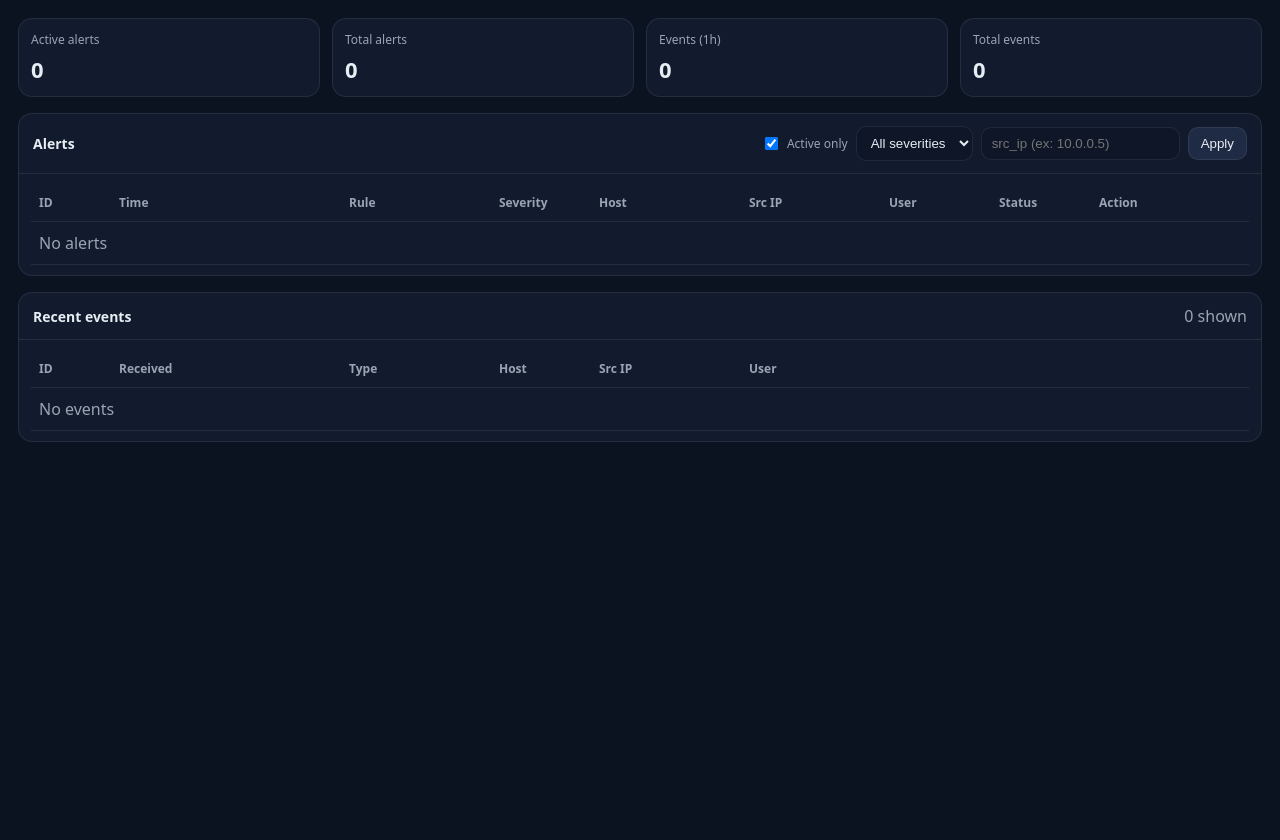
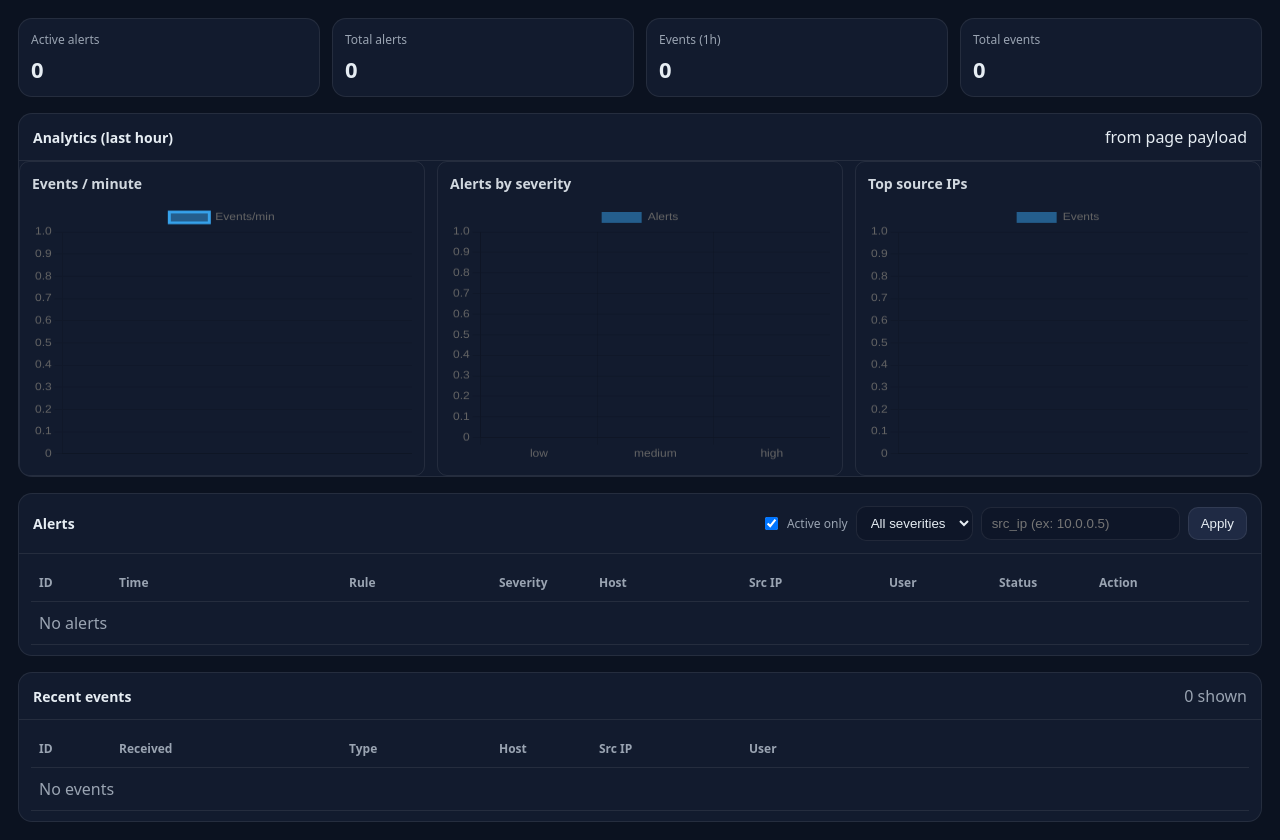
Before and after one commit to jmorty999/SentinelLab, a FastAPI app: page / in a window 1280 px wide. Shown: the part 79-919 px from the top of the page. Before the commit the page ends 521 px from the top, so only its background shows below. Run offline with FastAPI, Linux system fonts and the light colour scheme; data that the repository does not hold is empty.

Commit message:
feat(dashboard): add mini web dashboard with filters and charts

```diff
--- a/soc-api/app/main.py
+++ b/soc-api/app/main.py
@@ -146,6 +146,54 @@ def list_alerts(limit: int = 50, db: Session = Depends(get_db)):
         for a in rows
     ]
     return {"count": len(items), "items": items}
+@app.get("/api/stats")
+def stats(db: Session = Depends(get_db)):
+    now = datetime.now(timezone.utc)
+    hour_ago = now - timedelta(hours=1)
+
+    # Events per minute (last hour)
+    # Postgres: date_trunc('minute', received_at)
+    per_min_stmt = (
+        select(
+            func.date_trunc("minute", Event.received_at).label("bucket"),
+            func.count().label("count"),
+        )
+        .where(Event.received_at >= hour_ago)
+        .group_by("bucket")
+        .order_by("bucket")
+    )
+    per_min_rows = db.execute(per_min_stmt).all()
+    events_per_min = [
+        {"t": r.bucket.isoformat(), "c": int(r.count)} for r in per_min_rows
+    ]
+
+    # Alerts by severity
+    sev_stmt = (
+        select(Alert.severity, func.count().label("count"))
+        .group_by(Alert.severity)
+        .order_by(desc("count"))
+    )
+    sev_rows = db.execute(sev_stmt).all()
+    alerts_by_severity = [{"severity": s, "count": int(c)} for s, c in sev_rows]
+
+    # Top source IPs (events last hour)
+    top_ip_stmt = (
+        select(Event.src_ip, func.count().label("count"))
+        .where(Event.received_at >= hour_ago)
+        .where(Event.src_ip.is_not(None))
+        .group_by(Event.src_ip)
+        .order_by(desc("count"))
+        .limit(5)
+    )
+    top_ip_rows = db.execute(top_ip_stmt).all()
+    top_src_ips = [{"src_ip": ip, "count": int(c)} for ip, c in top_ip_rows]
+
+    return {
+        "window": {"from": hour_ago.isoformat(), "to": now.isoformat()},
+        "events_per_min": events_per_min,
+        "alerts_by_severity": alerts_by_severity,
+        "top_src_ips": top_src_ips,
+    }
 
 
 @app.patch("/alerts/{alert_id}/resolve")
@@ -208,42 +256,38 @@ def dashboard_data(
     ).scalars().all()
 
     events = db.execute(
-        select(Event).order_by(desc(Event.received_at)).limit(events_limit)
-    ).scalars().all()
+        select(Event).order_by(desc(Event.received_at)).limit(events_limit)).scalars().all()
+    def alert_to_dict(a: Alert):
+        return {
+            "id": a.id,
+            "created_at": a.created_at.isoformat() if a.created_at else None,
+            "rule": a.rule,
+            "severity": a.severity,
+            "host": a.host,
+            "src_ip": a.src_ip,
+            "user": a.user,
+            "message": a.message,
+            "is_active": a.is_active,
+        }
 
-    return JSONResponse(
-        {
-            "kpi": {
-                "active_alerts": active_alerts_count,
-                "total_alerts": total_alerts_count,
-                "events_last_hour": events_last_hour,
-                "total_events": total_events,
-            },
-            "alerts": [
-                {
-                    "id": a.id,
-                    "created_at": a.created_at.isoformat(),
-                    "rule": a.rule,
-                    "severity": a.severity,
-                    "host": a.host,
-                    "src_ip": a.src_ip,
-                    "user": a.user,
-                    "message": a.message,
-                    "is_active": a.is_active,
-                }
-                for a in alerts
-            ],
-            "events": [
-                {
-                    "id": e.id,
-                    "received_at": e.received_at.isoformat(),
-                    "event_type": e.event_type,
-                    "host": e.host,
-                    "src_ip": e.src_ip,
-                    "user": e.user,
-                    "message": e.message,
-                }
-                for e in events
-            ],
+    def event_to_dict(e: Event):
+        return {
+            "id": e.id,
+            "received_at": e.received_at.isoformat() if e.received_at else None,
+            "event_type": e.event_type,
+            "host": e.host,
+            "src_ip": e.src_ip,
+            "user": e.user,
+            "message": e.message,
         }
-    )
+
+    return {
+        "kpi": {
+            "active_alerts": int(active_alerts_count),
+            "total_alerts": int(total_alerts_count),
+            "events_last_hour": int(events_last_hour),
+            "total_events": int(total_events),
+        },
+        "alerts": [alert_to_dict(a) for a in alerts],
+        "events": [event_to_dict(e) for e in events],
+    }
--- a/soc-api/app/static/dashboard.js
+++ b/soc-api/app/static/dashboard.js
@@ -3,7 +3,11 @@ let state = {
   severity: "",
   srcIp: "",
 };
-
+let charts = {
+  eventsPerMin: null,
+  severity: null,
+  topIps: null,
+};
 function qs(id) { return document.getElementById(id); }
 
 async function fetchData() {
@@ -27,10 +31,10 @@ function sevClass(sev) {
 }
 
 function renderKpi(kpi) {
-  qs("kpiActiveAlerts").textContent = kpi.active_alerts;
-  qs("kpiTotalAlerts").textContent = kpi.total_alerts;
-  qs("kpiEventsHour").textContent = kpi.events_last_hour;
-  qs("kpiTotalEvents").textContent = kpi.total_events;
+  qs("kpiActiveAlerts").textContent = kpi.active_alerts ?? 0;
+  qs("kpiTotalAlerts").textContent = kpi.total_alerts ?? 0;
+  qs("kpiEventsHour").textContent = kpi.events_last_hour ?? 0;
+  qs("kpiTotalEvents").textContent = kpi.total_events ?? 0;
 }
 
 function renderAlerts(alerts) {
@@ -41,13 +45,16 @@ function renderAlerts(alerts) {
     </div>
   `;
 
-  if (!alerts.length) {
+  if (!alerts?.length) {
     table.innerHTML += `<div class="row"><div class="muted" style="grid-column:1/-1">No alerts</div></div>`;
     return;
   }
 
   for (const a of alerts) {
-    const status = a.is_active ? `<span class="status active">active</span>` : `<span class="status resolved">resolved</span>`;
+    const status = a.is_active
+      ? `<span class="status active">active</span>`
+      : `<span class="status resolved">resolved</span>`;
+
     const action = a.is_active
       ? `<button class="small" data-resolve="${a.id}">Resolve</button>`
       : `<span class="muted">—</span>`;
@@ -68,7 +75,6 @@ function renderAlerts(alerts) {
     `;
   }
 
-  // bind resolve buttons
   table.querySelectorAll("[data-resolve]").forEach(btn => {
     btn.addEventListener("click", async () => {
       const id = btn.getAttribute("data-resolve");
@@ -80,7 +86,7 @@ function renderAlerts(alerts) {
 
 function renderEvents(events) {
   const table = qs("eventsTable");
-  qs("eventsCount").textContent = `${events.length} shown`;
+  if (qs("eventsCount")) qs("eventsCount").textContent = `${events?.length ?? 0} shown`;
 
   table.innerHTML = `
     <div class="row head">
@@ -88,7 +94,7 @@ function renderEvents(events) {
     </div>
   `;
 
-  if (!events.length) {
+  if (!events?.length) {
     table.innerHTML += `<div class="row"><div class="muted" style="grid-column:1/-1">No events</div></div>`;
     return;
   }
@@ -108,30 +114,145 @@ function renderEvents(events) {
   }
 }
 
+/* ---------------- CHARTS ---------------- */
+
+function computeStatsFromPayload(payload) {
+  const events = payload.events ?? [];
+  const alerts = payload.alerts ?? [];
+
+  // --- events_per_min : bucket par minute (sur les events reçus dans la page) ---
+  const perMin = new Map(); // key = "YYYY-MM-DDTHH:MM"
+  for (const e of events) {
+    const d = new Date(e.received_at);
+    if (Number.isNaN(d.getTime())) continue;
+    const key = d.toISOString().slice(0, 16); // YYYY-MM-DDTHH:MM
+    perMin.set(key, (perMin.get(key) ?? 0) + 1);
+  }
+  const events_per_min = [...perMin.entries()]
+    .sort((a,b) => a[0].localeCompare(b[0]))
+    .map(([minute, count]) => ({ minute, count }));
+
+  // --- alerts_by_severity ---
+  const alerts_by_severity = { low: 0, medium: 0, high: 0 };
+  for (const a of alerts) {
+    const s = (a.severity ?? "").toLowerCase();
+    if (s in alerts_by_severity) alerts_by_severity[s] += 1;
+  }
+
+  // --- top_src_ips (sur events) ---
+  const ipCount = new Map();
+  for (const e of events) {
+    const ip = e.src_ip ?? "";
+    if (!ip) continue;
+    ipCount.set(ip, (ipCount.get(ip) ?? 0) + 1);
+  }
+  const top_src_ips = [...ipCount.entries()]
+    .sort((a,b) => b[1] - a[1])
+    .slice(0, 8)
+    .map(([ip, count]) => ({ ip, count }));
+
+  return {
+    window: "from page payload",
+    events_per_min,
+    alerts_by_severity,
+    top_src_ips
+  };
+}
+function ensureCharts(payload) {
+  if (typeof Chart === "undefined") {
+    console.warn("Chart.js not loaded (Chart is undefined).");
+    return;
+  }
+
+  const stats = computeStatsFromPayload(payload);
+
+  // 1) Events per minute
+  const c1 = qs("chartEventsPerMin");
+  if (c1) {
+    const ctx = c1.getContext("2d");
+    const labels = stats.events_per_min.map(x => x.minute.slice(11)); // HH:MM
+    const values = stats.events_per_min.map(x => x.count);
+
+    if (!charts.eventsPerMin) {
+      charts.eventsPerMin = new Chart(ctx, {
+        type: "line",
+        data: { labels, datasets: [{ label: "Events/min", data: values }] },
+        options: { responsive: true, maintainAspectRatio: false, scales: { y: { beginAtZero: true } } }
+      });
+    } else {
+      charts.eventsPerMin.data.labels = labels;
+      charts.eventsPerMin.data.datasets[0].data = values;
+      charts.eventsPerMin.update();
+    }
+  }
+
+  // 2) Alerts by severity
+  const c2 = qs("chartSeverity");
+  if (c2) {
+    const ctx = c2.getContext("2d");
+    const sevLabels = ["low", "medium", "high"];
+    const sevValues = sevLabels.map(s => stats.alerts_by_severity[s] ?? 0);
+
+    if (!charts.severity) {
+      charts.severity = new Chart(ctx, {
+        type: "bar",
+        data: { labels: sevLabels, datasets: [{ label: "Alerts", data: sevValues }] },
+        options: { responsive: true, maintainAspectRatio: false, scales: { y: { beginAtZero: true } } }
+      });
+    } else {
+      charts.severity.data.datasets[0].data = sevValues;
+      charts.severity.update();
+    }
+  }
+
+  // 3) Top IPs
+  const c3 = qs("chartTopIPs");
+  if (c3) {
+    const ctx = c3.getContext("2d");
+    const labels = stats.top_src_ips.map(x => x.ip);
+    const values = stats.top_src_ips.map(x => x.count);
+
+    if (!charts.topIps) {
+      charts.topIps = new Chart(ctx, {
+        type: "bar",
+        data: { labels, datasets: [{ label: "Events", data: values }] },
+        options: { responsive: true, maintainAspectRatio: false, scales: { y: { beginAtZero: true } } }
+      });
+    } else {
+      charts.topIps.data.labels = labels;
+      charts.topIps.data.datasets[0].data = values;
+      charts.topIps.update();
+    }
+  }
+
+  const win = qs("statsWindow");
+  if (win) win.textContent = stats.window;
+}
+
 async function refresh() {
   try {
     const data = await fetchData();
     renderKpi(data.kpi);
     renderAlerts(data.alerts);
     renderEvents(data.events);
+    ensureCharts(data); // ✅ AJOUT IMPORTANT
   } catch (e) {
     console.error(e);
   }
 }
 
 function init() {
-  qs("refreshBtn").addEventListener("click", refresh);
+  qs("refreshBtn")?.addEventListener("click", refresh);
 
-  qs("applyFilters").addEventListener("click", () => {
-    state.activeOnly = qs("activeOnly").checked;
-    state.severity = qs("severity").value;
-    state.srcIp = qs("srcIp").value.trim();
+  qs("applyFilters")?.addEventListener("click", () => {
+    state.activeOnly = qs("activeOnly")?.checked ?? true;
+    state.severity = qs("severity")?.value ?? "";
+    state.srcIp = (qs("srcIp")?.value ?? "").trim();
     refresh();
   });
 
-  // auto refresh
   refresh();
   setInterval(refresh, 5000);
 }
 
-init();
+document.addEventListener("DOMContentLoaded", init);
--- a/soc-api/app/static/styles.css
+++ b/soc-api/app/static/styles.css
@@ -58,6 +58,36 @@ button.small { padding: 6px 10px; border-radius: 8px; font-size: 12px; }
 }
 .kpi-label { font-size: 12px; color: var(--muted); }
 .kpi-value { font-size: 22px; margin-top: 6px; font-weight: 700; }
+.charts {
+  display: grid;
+  grid-template-columns: 1fr;
+  gap: 16px;
+}
+
+@media (min-width: 1100px) {
+  .charts {
+    display:grid;
+    grid-template-columns:repeat(3, minmax(0, 1fr));
+    gap: 12px;
+  }
+}
+.chart canvas {
+  display: block;
+  width: 100% !important;
+  height: 260px !important;
+}
+
+.chart {
+  padding: 12px;
+  border: 1px solid rgba(255,255,255,0.08);
+  border-radius: 10px;
+}
+
+.chart h3 {
+  margin: 0 0 10px 0;
+  font-size: 14px;
+  opacity: 0.9;
+}
 
 .card {
   background: var(--card);
--- a/soc-api/app/templates/dashboard.html
+++ b/soc-api/app/templates/dashboard.html
@@ -5,6 +5,8 @@
   <meta name="viewport" content="width=device-width,initial-scale=1" />
   <title>SentinelLab SOC</title>
   <link rel="stylesheet" href="/static/styles.css" />
+  <script src="https://cdn.jsdelivr.net/npm/chart.js"></script>
+
 </head>
 <body>
   <header class="topbar">
@@ -23,6 +25,29 @@
       <div class="kpi"><div class="kpi-label">Total alerts</div><div class="kpi-value" id="kpiTotalAlerts">—</div></div>
       <div class="kpi"><div class="kpi-label">Events (1h)</div><div class="kpi-value" id="kpiEventsHour">—</div></div>
       <div class="kpi"><div class="kpi-label">Total events</div><div class="kpi-value" id="kpiTotalEvents">—</div></div>
+    </section>
+        <section class="card">
+      <div class="card-header">
+        <h2>Analytics (last hour)</h2>
+        <span class="pill" id="statsWindow">—</span>
+      </div>
+
+      <div class="charts">
+        <div class="chart">
+          <h3>Events / minute</h3>
+          <canvas id="chartEventsPerMin"></canvas>
+        </div>
+
+        <div class="chart">
+          <h3>Alerts by severity</h3>
+          <canvas id="chartSeverity"></canvas>
+        </div>
+
+        <div class="chart">
+          <h3>Top source IPs</h3>
+          <canvas id="chartTopIPs"></canvas>
+        </div>
+      </div>
     </section>
 
     <section class="card">
```
